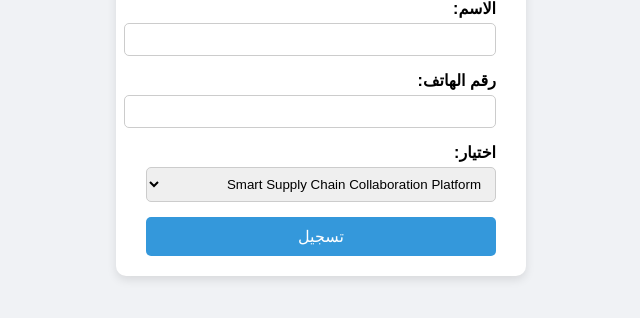
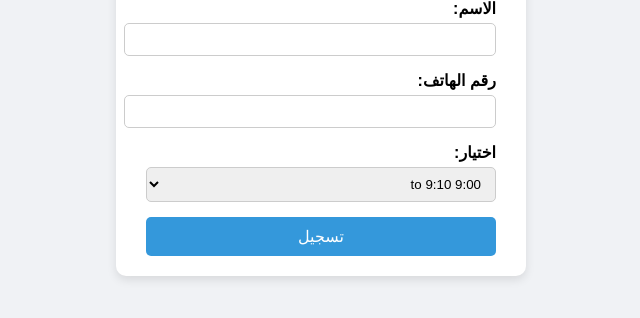
Before and after one commit to Mahmoud-Badawy1/progects-selection, a website: page public/index.html in a window 1280 px wide. Shown: the part 312-630 px from the top of the page, without its empty margins (319-959 px from the left). Drawn offline with Linux system fonts and the light colour scheme; no server answers.

Commit message:
back cal commit

```diff
--- a/public/index.html
+++ b/public/index.html
@@ -23,20 +23,18 @@
       <div class="form-group">
         <label for="option">اختيار:</label>
         <select id="option" name="option" required>
-          <option value="Smart Supply Chain Collaboration Platform">Smart Supply Chain Collaboration Platform</option>
-          <option value="On-Demand Service App">On-Demand Service App</option>
-          <option value="Freelancer">Freelancer</option>
-          <option value="On-Demand Moving & Delivery Platform">On-Demand Moving & Delivery Platform</option>
-          <option value="Project-management">Project-management</option>
-          <option value="Worksy-(slack-clone)">Worksy-(slack-clone)</option>
-          <option value="Mangment-system(ERP)">Mangment-system(ERP)</option>
-          <option value="E-commerce">E-commerce</option>
-          <option value="LMS">LMS</option>
-          <option value="Realstate">Realstate</option>
-          <option value="SaaS-dashboard">SaaS-dashboard</option>
-          <option value="Fintech">Fintech</option>
-          <option value="Event Management">Event Management</option>
-          <option value="Medical-Platform">Medical-Platform</option>
+          <option value="9:00 to 9:10">9:00 to 9:10</option>
+          <option value="9:10 to 9:20">9:10 to 9:20</option>
+          <option value="9:20 to 9:30">9:20 to 9:30</option>
+          <option value="9:30 to 9:40">9:30 to 9:40</option>
+          <option value="9:40 to 9:50">9:40 to 9:50</option>
+          <option value="9:50 to 10:00">9:50 to 10:00</option>
+          <option value="10:00 to 10:10">10:00 to 10:10</option>
+          <option value="10:10 to 10:20">10:10 to 10:20</option>
+          <option value="10:20 to 10:30">10:20 to 10:30</option>
+          <option value="10:30 to 10:40">10:30 to 10:40</option>
+          <option value="10:40 to 10:50">10:40 to 10:50</option>
+          <option value="10:50 to 11:00">10:50 to 11:00</option>
         </select>
       </div>
 
--- a/public/script.js
+++ b/public/script.js
@@ -8,7 +8,7 @@ document.addEventListener('DOMContentLoaded', async function () {
 
     // Disable/remove options reserved by 2 users
     stats.forEach(item => {
-      if (item.count >= 2) {
+      if (item.count >= 1) {
         const optionToDisable = selectElement.querySelector(`option[value="${item._id}"]`);
         if (optionToDisable) {
           optionToDisable.disabled = true;
--- a/server.js
+++ b/server.js
@@ -46,7 +46,7 @@ app.post('/submit', async (req, res) => {
 
     // 2. Check if option has already been reserved by 2 users
     const optionCount = await User.countDocuments({ option });
-    if (optionCount >= 2) {
+    if (optionCount >= 1) {
       return res.status(400).send('تم حجز هذا الاختيار من قبل مستخدمين بالفعل.');
     }
 
```
